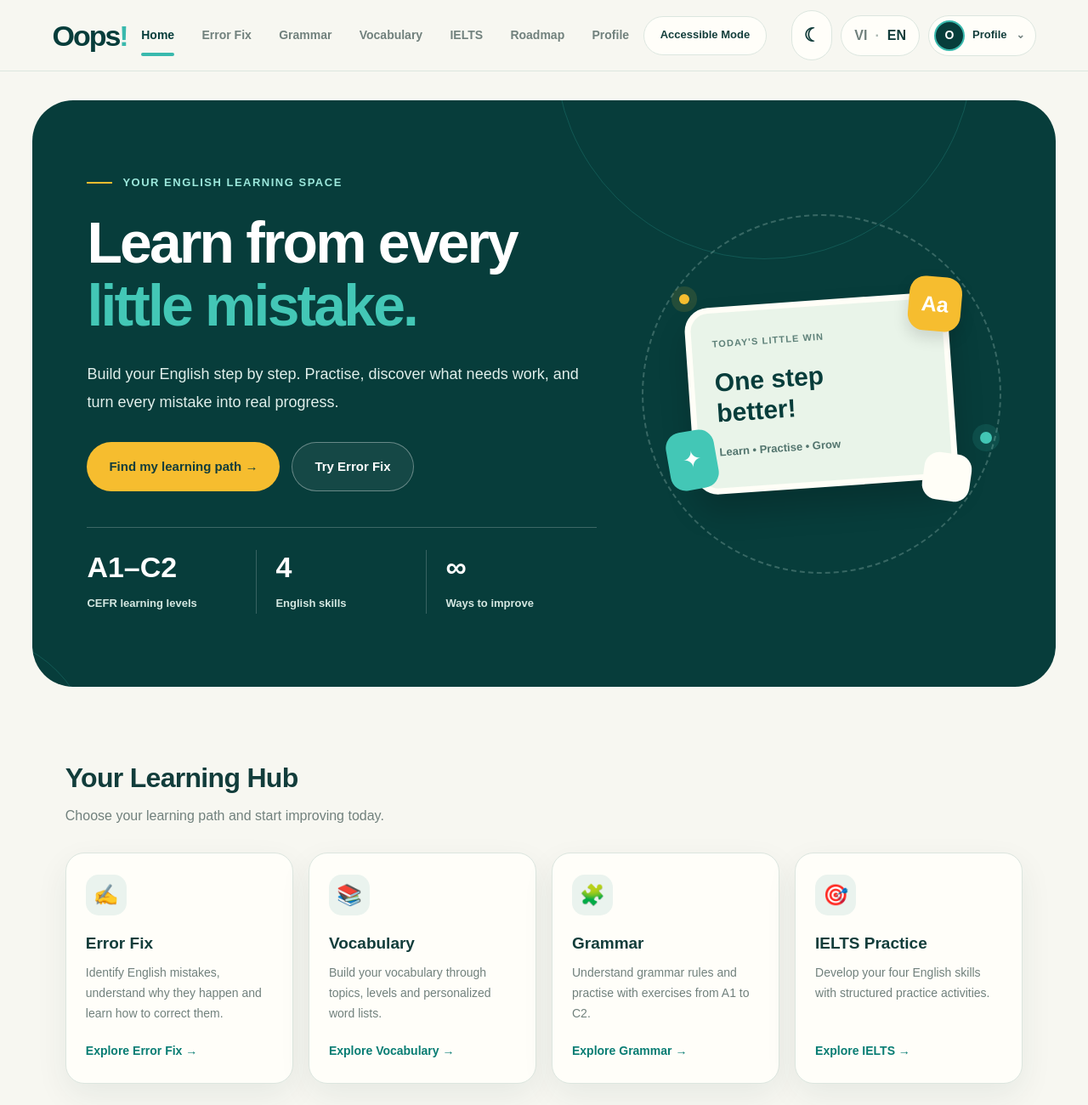
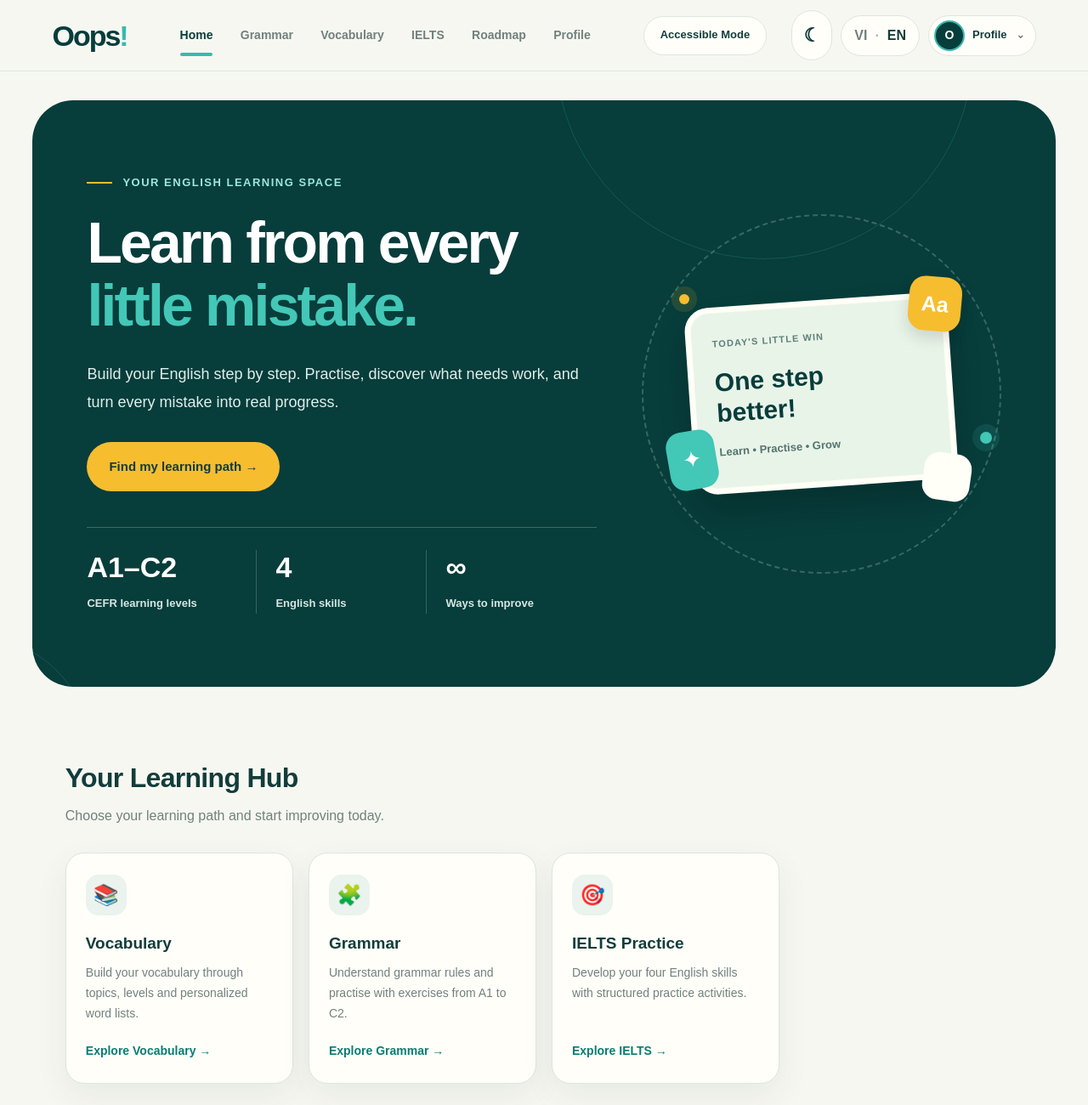
Before and after one commit to oops-english/oopslearn, a plain HTML site: page index.html in a window 1280 px wide. Shown: the top 1300 px of the page at 85% size. Drawn offline with Linux system fonts and the light colour scheme.

Commit message:
Remove Error Fix links from homepage

```diff
--- a/index.html
+++ b/index.html
@@ -409,7 +409,6 @@ body.accessible .hero-actions .primary { background:#ffeb3b;color:#000; }
 
   <nav class="main-nav" aria-label="Main navigation">
     <a class="nav-link active" href="index.html" data-en="Home" data-vi="Trang chủ">Home</a>
-    <a class="nav-link" href="error-fix.html" data-en="Error Fix" data-vi="Sửa lỗi">Error Fix</a>
     <a class="nav-link" href="grammar.html" data-en="Grammar" data-vi="Ngữ pháp">Grammar</a>
     <a class="nav-link" href="vocabulary.html" data-en="Vocabulary" data-vi="Từ vựng">Vocabulary</a>
     <a class="nav-link" href="ielts.html" data-en="IELTS" data-vi="IELTS">IELTS</a>
@@ -445,7 +444,6 @@ body.accessible .hero-actions .primary { background:#ffeb3b;color:#000; }
     <p class="hero-description" data-en="Build your English step by step. Practise, discover what needs work, and turn every mistake into real progress." data-vi="Cải thiện tiếng Anh từng bước. Luyện tập, nhận ra điểm cần cải thiện và biến mỗi lỗi sai thành tiến bộ thực sự.">Build your English step by step. Practise, discover what needs work, and turn every mistake into real progress.</p>
     <div class="hero-actions">
       <a class="btn primary" href="roadmap.html" data-en="Find my learning path →" data-vi="Tìm lộ trình học →">Find my learning path →</a>
-      <a class="btn hero-secondary" href="error-fix.html" data-en="Try Error Fix" data-vi="Thử Sửa lỗi">Try Error Fix</a>
     </div>
     <div class="hero-stats" aria-label="Oops! learning overview">
       <div class="hero-stat"><strong>A1–C2</strong><span data-en="CEFR learning levels" data-vi="Trình độ CEFR">CEFR learning levels</span></div>
@@ -472,11 +470,6 @@ body.accessible .hero-actions .primary { background:#ffeb3b;color:#000; }
     <p data-en="Choose your learning path and start improving today." data-vi="Chọn nội dung học và bắt đầu tiến bộ ngay hôm nay.">Choose your learning path and start improving today.</p>
   </div>
   <div class="grid">
-    <article class="card">
-      <div class="symbol">✍️</div><h3 data-en="Error Fix" data-vi="Sửa lỗi">Error Fix</h3>
-      <p data-en="Identify English mistakes, understand why they happen and learn how to correct them." data-vi="Nhận diện lỗi sai tiếng Anh, hiểu nguyên nhân và học cách sửa đúng.">Identify English mistakes, understand why they happen and learn how to correct them.</p>
-      <a href="error-fix.html" data-en="Explore Error Fix →" data-vi="Khám phá Sửa lỗi →">Explore Error Fix →</a>
-    </article>
     <article class="card">
       <div class="symbol">📚</div><h3 data-en="Vocabulary" data-vi="Từ vựng">Vocabulary</h3>
       <p data-en="Build your vocabulary through topics, levels and personalized word lists." data-vi="Mở rộng vốn từ theo chủ đề, trình độ và danh sách từ cá nhân.">Build your vocabulary through topics, levels and personalized word lists.</p>
```
